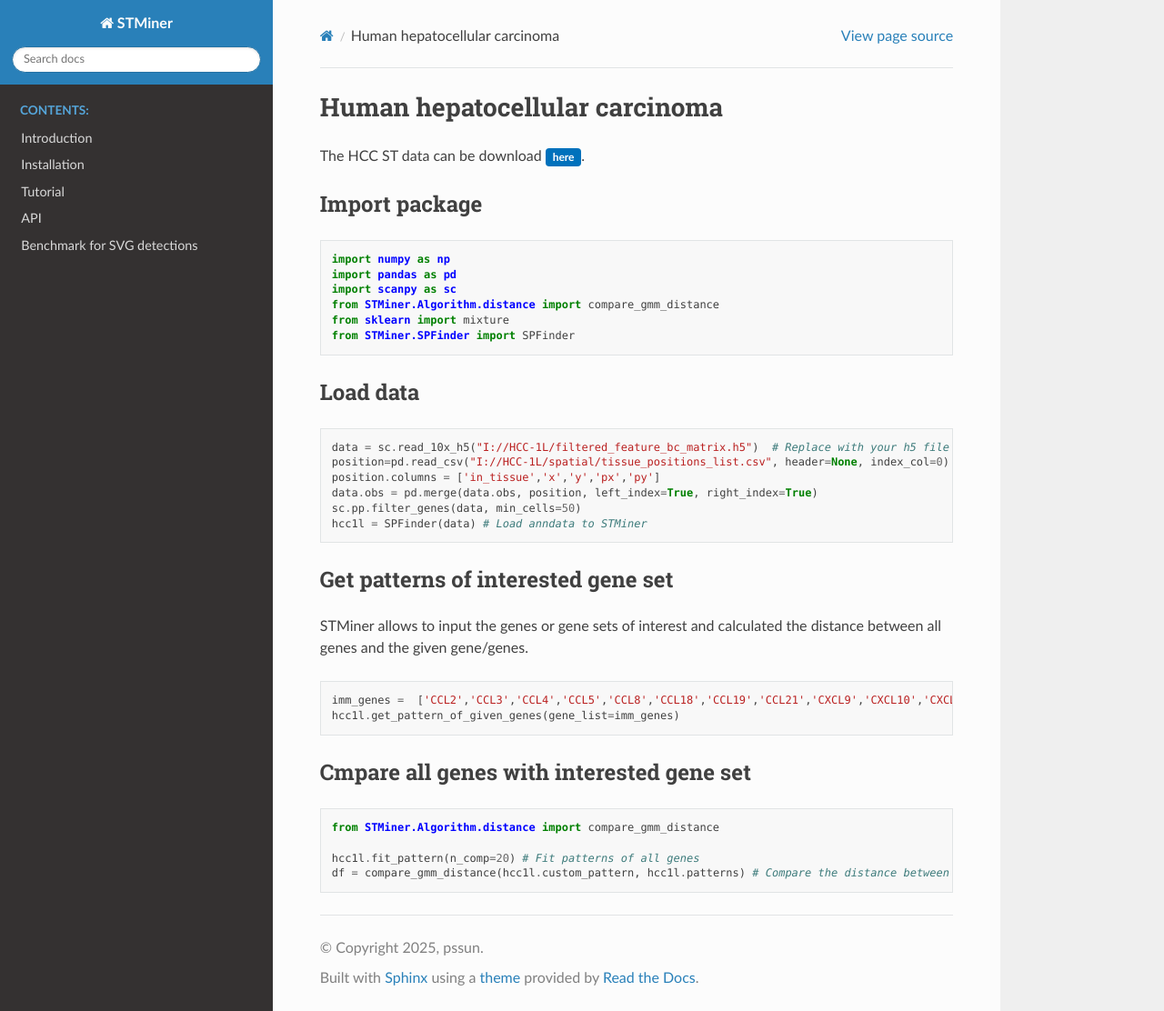
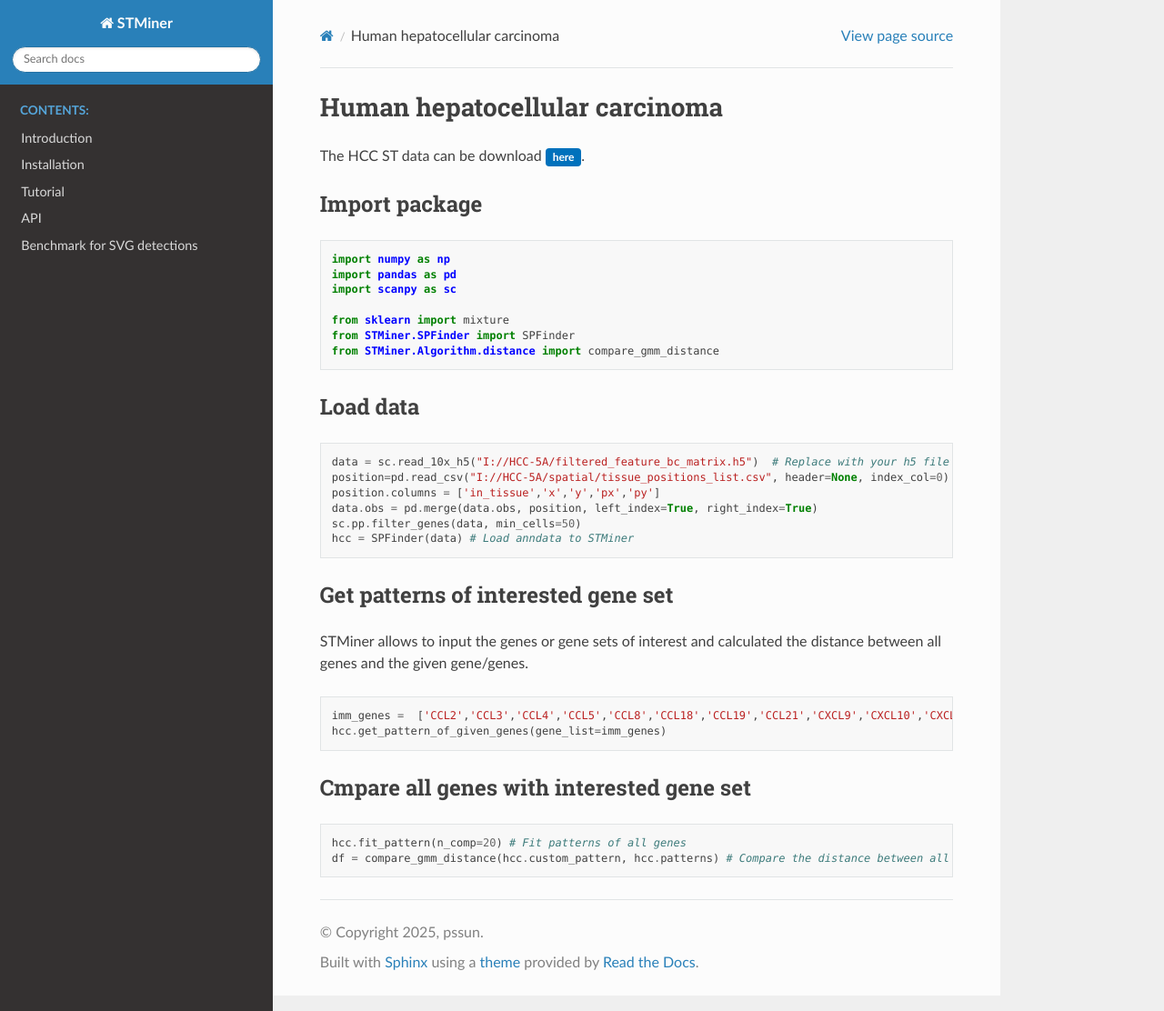
Before and after one commit to PSSUN/STMinerDoc, a Sphinx documentation site: the page built from source/Tutorial/Human_HCC.md, in a window 1280 px wide and 1112 px high. Shown: the whole window at 91% size. Built offline with Sphinx 7.4.7 and the Read the Docs theme 3.1.0, drawn with Linux system fonts in a browser that asks for light colours.

Commit message:
Update Human_HCC.md

````diff
--- a/source/Tutorial/Human_HCC.md
+++ b/source/Tutorial/Human_HCC.md
@@ -9,20 +9,21 @@ The HCC ST data can be download {bdg-link-primary}`here <http://lifeome.net/supp
 import numpy as np
 import pandas as pd
 import scanpy as sc
-from STMiner.Algorithm.distance import compare_gmm_distance
+
 from sklearn import mixture
 from STMiner.SPFinder import SPFinder
+from STMiner.Algorithm.distance import compare_gmm_distance
 ```
 
 ## Load data
 
 ```python
-data = sc.read_10x_h5("I://HCC-1L/filtered_feature_bc_matrix.h5")  # Replace with your h5 file path
-position=pd.read_csv("I://HCC-1L/spatial/tissue_positions_list.csv", header=None, index_col=0) # Replace with your tissue_positions_list.csv file path
+data = sc.read_10x_h5("I://HCC-5A/filtered_feature_bc_matrix.h5")  # Replace with your h5 file path
+position=pd.read_csv("I://HCC-5A/spatial/tissue_positions_list.csv", header=None, index_col=0) # Replace with your tissue_positions_list.csv file path
 position.columns = ['in_tissue','x','y','px','py']
 data.obs = pd.merge(data.obs, position, left_index=True, right_index=True)
 sc.pp.filter_genes(data, min_cells=50)
-hcc1l = SPFinder(data) # Load anndata to STMiner
+hcc = SPFinder(data) # Load anndata to STMiner
 ```
 
 ## Get patterns of interested gene set
@@ -31,13 +32,12 @@ STMiner allows to input the genes or gene sets of interest and calculated the di
 
 ```python
 imm_genes =  ['CCL2','CCL3','CCL4','CCL5','CCL8','CCL18','CCL19','CCL21','CXCL9','CXCL10','CXCL11','CXCL13']
-hcc1l.get_pattern_of_given_genes(gene_list=imm_genes)
+hcc.get_pattern_of_given_genes(gene_list=imm_genes)
 ```
 
 ## Cmpare all genes with interested gene set
+
 ```python
-from STMiner.Algorithm.distance import compare_gmm_distance
-
-hcc1l.fit_pattern(n_comp=20) # Fit patterns of all genes
-df = compare_gmm_distance(hcc1l.custom_pattern, hcc1l.patterns) # Compare the distance between all genes and the given gene set
+hcc.fit_pattern(n_comp=20) # Fit patterns of all genes
+df = compare_gmm_distance(hcc.custom_pattern, hcc.patterns) # Compare the distance between all genes and the given gene set
 ```
````
